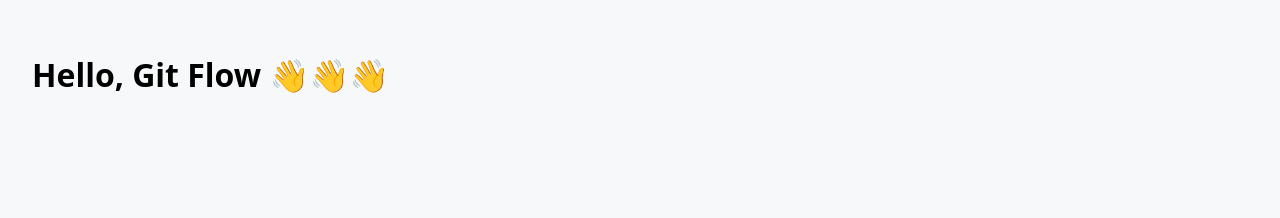
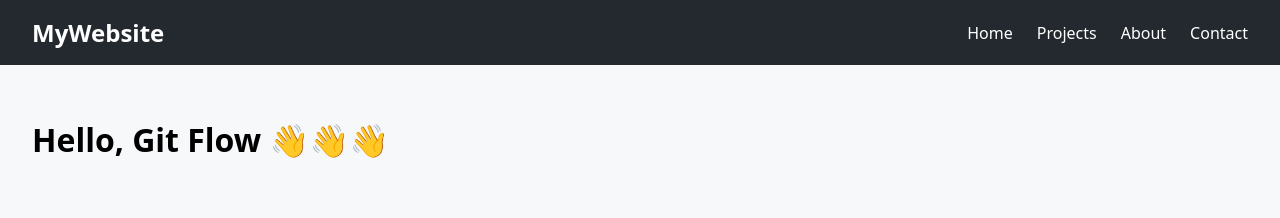
Before and after one commit to Nidhal-Moussa/web-lab, a plain HTML site: page index.html in a window 1280 px wide. Drawn offline with Linux system fonts and the light colour scheme.

Commit message:
feat: add header banner with nav links

```diff
--- a/index.html
+++ b/index.html
@@ -7,7 +7,24 @@
     <link rel="stylesheet" href="styles.css" />
   </head>
   <body>
-    <h1>Hello, Git Flow 👋👋👋</h1>
+    <!-- Header with Navigation -->
+    <header>
+      <nav class="navbar">
+        <div class="logo">MyWebsite</div>
+        <ul class="nav-links">
+          <li><a href="#">Home</a></li>
+          <li><a href="#">Projects</a></li>
+          <li><a href="#">About</a></li>
+          <li><a href="#">Contact</a></li>
+        </ul>
+      </nav>
+    </header>
+
+    <!-- Main Content -->
+    <main>
+      <h1>Hello, Git Flow 👋👋👋</h1>
+    </main>
+
     <script src="script.js"></script>
   </body>
 </html>
--- a/styles.css
+++ b/styles.css
@@ -1,6 +1,49 @@
 body {
   font-family: system-ui, sans-serif;
   margin: 0;
-  padding: 2rem;
+  padding: 0; /* remove body padding so header spans full width */
   background: #f6f8fa;
 }
+
+/* Header Styles */
+header {
+  background-color: #24292f; /* dark header background */
+  padding: 1rem 2rem;
+}
+
+/* Navigation bar */
+.navbar {
+  display: flex;
+  justify-content: space-between;
+  align-items: center;
+  color: white;
+}
+
+.logo {
+  font-size: 1.5rem;
+  font-weight: bold;
+}
+
+.nav-links {
+  list-style: none;
+  display: flex;
+  gap: 1.5rem;
+  margin: 0;
+  padding: 0;
+}
+
+.nav-links a {
+  text-decoration: none;
+  color: white;
+  font-weight: 500;
+  transition: color 0.2s ease;
+}
+
+.nav-links a:hover {
+  color: #58a6ff; /* GitHub blue highlight */
+}
+
+/* Main content */
+main {
+  padding: 2rem;
+}
```
